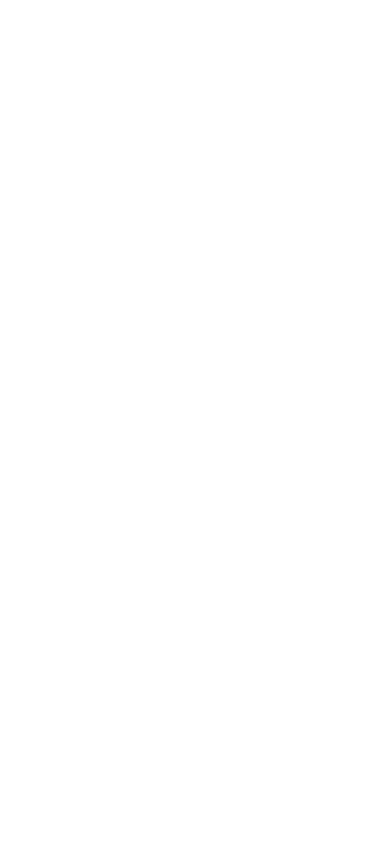
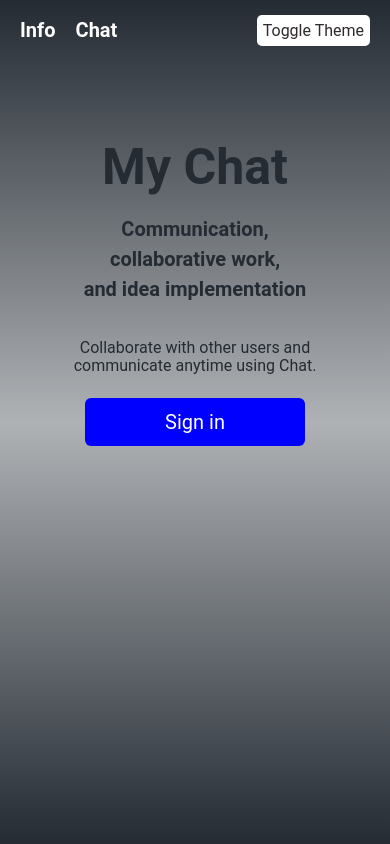
Before and after one commit to NazarLyubchinsky/socket_client, a React (Create React App) app: page /info in a window 390 px wide. Before the commit this address had no page. Built offline with nearby package versions, Linux system fonts and the light colour scheme.

Commit message:
add info

```diff
--- a/src/components/App.jsx
+++ b/src/components/App.jsx
@@ -2,9 +2,9 @@
 import AppRoutes from "./AppRoutes";
 
 const App = () => (
-  <div className="container">
-    <AppRoutes />
-  </div>
+	<div className="container">
+		<AppRoutes />
+	</div>
 );
 
 export default App;
--- a/src/components/AppRoutes.jsx
+++ b/src/components/AppRoutes.jsx
@@ -3,11 +3,13 @@
 
 import Main from "./Main";
 import Chat from "./Chat";
+import Info from "./Info";
 
 const AppRoutes = () => (
   <Routes>
     <Route path="/" element={<Main />} />
     <Route path="/chat" element={<Chat />} />
+    <Route path="/info" element={<Info/>} />
   </Routes>
 );
 
--- a/src/components/Chat.jsx
+++ b/src/components/Chat.jsx
@@ -1,125 +1,3 @@
-
-// import React, { useState, useEffect } from "react";
-// import io from "socket.io-client";
-// import { useLocation, useNavigate } from "react-router-dom";
-// import EmojiPicker from "emoji-picker-react";
-
-// import icon from "../images/emoji.svg";
-// import s from "../styles/Chat.module.scss";
-// import Messages from "./Messages";
-
-// const Chat = () => {
-// 	const { search } = useLocation();
-// 	const navigate = useNavigate();
-// 	const [params, setParams] = useState({ room: "", user: "" });
-// 	const [state, setState] = useState([]);
-// 	const [message, setMessage] = useState("");
-// 	const [isOpen, setOpen] = useState(false);
-// 	const [users, setUsers] = useState(0);
-
-// 	const socket = io.connect("https://onlinechat-zttn.onrender.com");
-
-// 	useEffect(() => {
-// 		const searchParams = Object.fromEntries(new URLSearchParams(search));
-// 		setParams(searchParams);
-// 		socket.emit("join", searchParams);
-
-// 		const handleMessages = ({ data }) => {
-// 			setState(prevState => [...prevState, data]);
-// 		};
-
-// 		const handleRoomInfo = ({ data: { users } }) => {
-// 			setUsers(users.length);
-// 		};
-
-// 		socket.on("message", handleMessages);
-// 		socket.on("room", handleRoomInfo);
-
-// 		return () => {
-// 			socket.off("message", handleMessages);
-// 			socket.off("room", handleRoomInfo);
-// 		};
-// 		// eslint-disable-next-line react-hooks/exhaustive-deps
-// 	}, [search]);
-
-// 	useEffect(() => {
-// 		const savedMessages = localStorage.getItem(`chatMessages_${params.room}`);
-// 		setState(savedMessages ? JSON.parse(savedMessages) : []);
-// 	}, [params.room]);
-
-// 	useEffect(() => {
-// 		localStorage.setItem(`chatMessages_${params.room}`, JSON.stringify(state));
-// 	}, [state, params.room]);
-
-// 	const leaveRoom = () => {
-// 		socket.emit("leftRoom", { params });
-// 		navigate("/");
-// 	};
-
-// 	const handleChange = (e) => setMessage(e.target.value);
-
-// 	const handleSubmit = (e) => {
-// 		e.preventDefault();
-
-// 		if (!message.trim()) return;
-
-// 		socket.emit("sendMessage", { message, params });
-// 		setMessage("");
-// 	};
-
-// 	const onEmojiClick = ({ emoji }) => setMessage(prevMessage => prevMessage + " " + emoji);
-
-
-
-// 	return (
-// 		<section className={s.chat}>
-// 			<div className={s.wrap}>
-// 				<div className={s.header}>
-// 					<div className={s.title}>{params.room}</div>
-// 					<div className={s.users}>{users} users in this room</div>
-// 					<button className={s.left} onClick={leaveRoom}>
-// 						Leave the room
-// 					</button>
-// 				</div>
-
-// 				<div className={`${s.messages} ${s.scrollable}`}>
-// 					<Messages messages={state} name={params.name} />
-// 				</div>
-
-// 				<form className={s.form} onSubmit={handleSubmit}>
-// 					<div className={s.input}>
-// 						<input
-// 							type="text"
-// 							name="message"
-// 							placeholder="What do you want to say?"
-// 							value={message}
-// 							onChange={handleChange}
-// 							autoComplete="off"
-// 							required
-// 						/>
-// 					</div>
-// 					<div className={s.emoji}>
-// 						<img src={icon} alt="Emoji" onClick={() => setOpen(!isOpen)} />
-// 						{isOpen && (
-// 							<div className={s.emojies}>
-// 								<EmojiPicker onEmojiClick={onEmojiClick} />
-// 							</div>
-// 						)}
-// 					</div>
-// 					<div className={s.button}>
-// 						<button type="submit">Send a message</button>
-// 					</div>
-// 				</form>
-// 			</div>
-// 		</section>
-// 	);
-// };
-
-// export default Chat;
-
-
-
-
 import React, { useState, useEffect, useRef } from "react";
 import io from "socket.io-client";
 import { useLocation, useNavigate } from "react-router-dom";
@@ -216,14 +94,14 @@
 			}
 		};
 
-		handleResize(); // Визначити початкове значення ширини
-
+		handleResize();
 		window.addEventListener('resize', handleResize);
-
 		return () => {
 			window.removeEventListener('resize', handleResize);
 		};
 	}, []);
+
+
 
 
 	return (
@@ -267,6 +145,7 @@
 						/>
 					</div>
 
+
 					<div className={s.button}>
 						<button type="submit" className={hasContent ? s.activeButton : s.buttonSub}>Send</button>
 					</div>
--- /dev/null
+++ b/src/components/Header.jsx
@@ -0,0 +1,30 @@
+import React from 'react'
+
+import { Link } from 'react-router-dom'
+import ThemeSwitcher from './ThemeSwitcher'
+import s from '../styles/Header.module.scss'
+
+
+const Header = ({ toggleBackground}) => {
+
+
+	return (
+		<div>
+			<header className={s.header}>
+				<nav className={s.nav}>
+					<Link to='/info'>Info</Link>
+					<Link to='/'>Chat</Link>
+				</nav>
+				<div>
+					<i className={s.fa_solid}>
+
+						<ThemeSwitcher toggleBackground={toggleBackground} />
+					</i>
+				</div>
+			</header>
+		</div>
+
+	)
+}
+
+export default Header
--- /dev/null
+++ b/src/components/Info.jsx
@@ -0,0 +1,34 @@
+import React, { useState } from 'react'
+import { Link } from 'react-router-dom'
+import s from '../styles/Info.module.scss'
+import Header from './Header'
+
+// images
+import Img from '../images/Header_img.png'
+const Info = () => {
+	const [isBackgroundVisible, setIsBackgroundVisible] = useState(true);
+	const toggleBackground = () => {
+		setIsBackgroundVisible(prevVisible => !prevVisible);
+	};
+	return (
+		<>
+			<Header toggleBackground={toggleBackground} />
+			<section className={isBackgroundVisible ? s.info : s.info2}>
+				<div className={s.info__left}>
+					<h1 className={s.info__title}>My Chat</h1>
+					<h2 className={s.info__subtitle}>Communication,<br /> collaborative work,<br /> and idea implementation</h2>
+					<p className={s.info__text}>Collaborate with other users and communicate anytime using Chat.</p>
+					<div>
+						<Link to='/' className={s.info__btn}>Sign in</Link>
+
+					</div>
+				</div>
+				<div className={s.info__right}>
+					<img className={s.images} src={Img} alt={Img} />
+				</div>
+			</section>
+		</>
+	)
+}
+
+export default Info
--- a/src/components/Main.jsx
+++ b/src/components/Main.jsx
@@ -9,7 +9,8 @@
 import GITHUB from '../images/git.svg'
 import FACEBOOK from '../images/face.svg'
 import INSTAGRAM from '../images/inst.svg'
-import ThemeSwitcher from "./ThemeSwitcher";
+// import ThemeSwitcher from "./ThemeSwitcher";
+import Header from "./Header";
 
 const FIELDS = {
 	NAME: "name",
@@ -20,7 +21,6 @@
 	const { NAME, ROOM } = FIELDS;
 
 	const [values, setValues] = useState({ [NAME]: "", [ROOM]: "" });
-	const [isBackgroundVisible, setIsBackgroundVisible] = useState(true);
 
 	const handleChange = ({ target: { value, name } }) => {
 		setValues({ ...values, [name]: value });
@@ -32,24 +32,14 @@
 		if (isDisabled) e.preventDefault();
 	};
 
+	const [isBackgroundVisible, setIsBackgroundVisible] = useState(true);
+
 	const toggleBackground = () => {
 		setIsBackgroundVisible(prevVisible => !prevVisible);
 	};
-
 	return (
 		<div>
-			<header className={s.header}>
-				<nav className={s.nav}>
-					<Link to='/'>home</Link>
-					<Link to='/'>contact</Link>
-				</nav>
-				<div>
-					<i className={s.fa_solid}>
-
-						<ThemeSwitcher toggleBackground={toggleBackground} />
-					</i>
-				</div>
-			</header>
+			<Header toggleBackground={toggleBackground}  />
 			{/* Displaying a Background Image */}
 			{isBackgroundVisible ? <div className={s.background}></div> : <div className={s.background2}></div>}
 			<section className={isBackgroundVisible ? s.home : s.home2}>
--- /dev/null
+++ b/src/styles/Header.module.scss
@@ -0,0 +1,37 @@
+$primary-color: #fff;
+
+
+.header {
+	position: fixed;
+	width: 100%;
+	height: 60px;
+	display: flex;
+	justify-content: space-between;
+	align-items: center;
+	padding: 20px 100px;
+	z-index: 99;
+	background: transparent;
+
+	.nav {
+		a {
+			text-decoration: none;
+			color: $primary-color;
+			font-size: 20px;
+			font-weight: 600;
+
+			&:hover {
+				border-bottom: 1px solid $primary-color;
+				transition: 0.5s;
+			}
+		}
+
+		display: flex;
+		gap: 20px;
+	}
+}
+
+@media only screen and (max-width: 768px) {
+	.header {
+		padding: 20px;
+	}
+}
--- /dev/null
+++ b/src/styles/Info.module.scss
@@ -0,0 +1,118 @@
+.info,
+.info2 {
+	padding: 100px;
+	background: linear-gradient(#242b33, #2d343c61, #242b33);
+	height: 100vh;
+	display: flex;
+	justify-content: space-between;
+	color: #fff;
+	gap: 15px;
+	&__left {
+		display: flex;
+		flex-direction: column;
+		gap: 35px;
+		margin-top: 55px;
+		width: 55%;
+	}
+	&__title {
+		font-size: 50px;
+		color: #242b33;
+	}
+	&__subtitle {
+		font-size: 30px;
+		line-height: 30px;
+		color: #242b33;
+	}
+	&__text {
+		font-size: 20px;
+		line-height: 18px;
+		color: #242b33;
+	}
+	&__btn {
+		background-color: blue;
+		padding: 12px 45px;
+		border-radius: 6px;
+		color: #fff;
+		font-size: 20px;
+		transition: opacity .2s ease-in;
+		&:hover{
+			opacity: 0.6;
+		}
+	}
+}
+.info2 {
+	background: linear-gradient(#342b33, #1d140c61, #212b13);
+}
+.images {
+	width: 340px;
+}
+
+@media only screen and (max-width: 992px) {
+	.info,
+	.info2 {
+		&__title {
+			font-size: 42px;
+		}
+		&__subtitle {
+			font-size: 21px;
+		}
+		&__text {
+			font-size: 18px;
+		}
+		&__btn {
+			padding: 12px 50px;
+		}
+	}
+}
+@media only screen and (max-width: 768px) {
+	.info,
+	.info2 {
+		padding: 100px 40px;
+
+		&__title {
+			font-size: 38px;
+		}
+		&__subtitle {
+			font-size: 18px;
+		}
+
+		&__text {
+			font-size: 16px;
+		}
+	}
+}
+@media only screen and (max-width: 576px) {
+	.info,
+	.info2 {
+		&__left {
+			text-align: center;
+			width: 100%;
+		}
+		&__title {
+			font-size: 50px;
+		}
+		&__subtitle {
+			font-size: 24px;
+		}
+		&__text {
+			font-size: 18px;
+		}
+		&__right {
+			display: none;
+		}
+		&__btn {
+			padding: 12px 80px;
+		}
+	}
+}
+@media only screen and (max-width: 400px) {
+	.info,
+	.info2 {
+		&__subtitle {
+			font-size: 20px;
+		}
+		&__text {
+			font-size: 16px;
+		}
+	}
+}
--- a/src/styles/Main.module.scss
+++ b/src/styles/Main.module.scss
@@ -1,34 +1,7 @@
 $primary-color: #fff;
 $secondary-color: #0d49d7;
 
-.header {
-	position: fixed;
-	width: 100%;
-	height: 60px;
-	display: flex;
-	justify-content: space-between;
-	align-items: center;
-	padding: 20px 100px;
-	z-index: 99;
-	background: transparent;
 
-	.nav {
-		a {
-			text-decoration: none;
-			color: $primary-color;
-			font-size: 20px;
-			font-weight: 600;
-
-			&:hover {
-				border-bottom: 4px solid $primary-color;
-				transition: 0.5s;
-			}
-		}
-
-		display: flex;
-		gap: 20px;
-	}
-}
 
 .background,
 .background2 {
```
Also changed, not shown: src/components/ThemeSwitcher.jsx (+1 -20 lines), src/images/Header_img.png (added).
